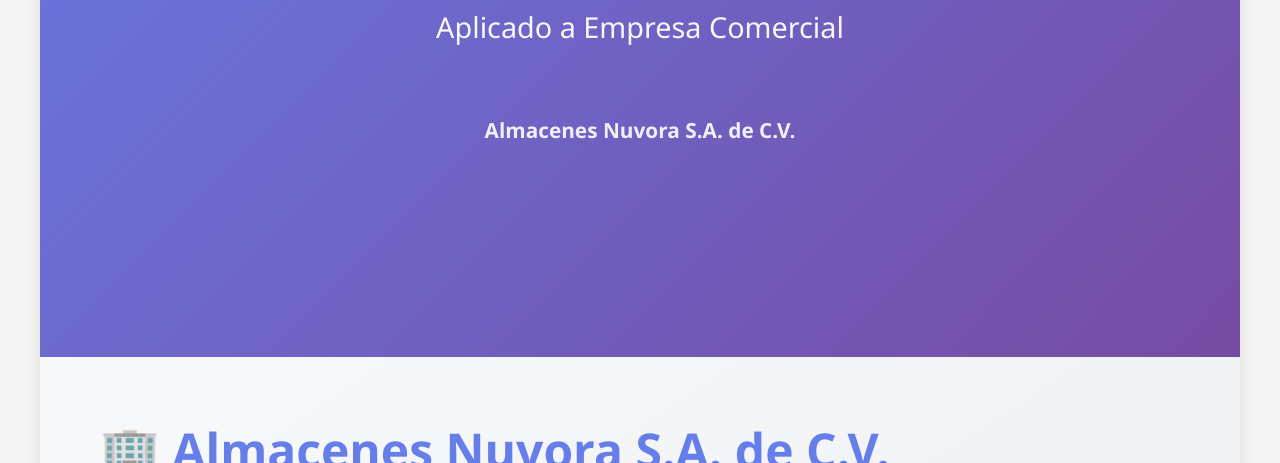
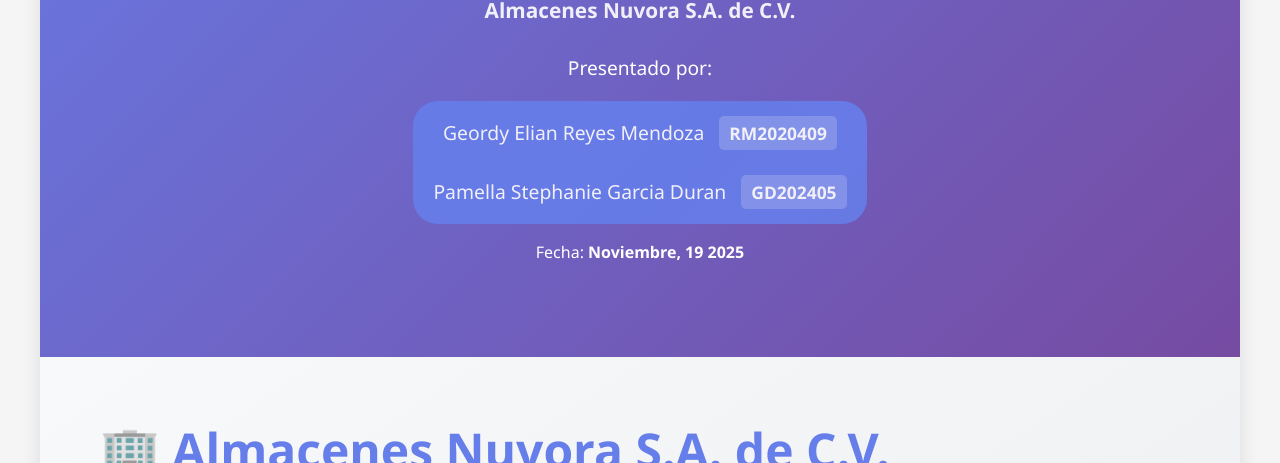
Before and after one commit to eliandev/study-docs, a plain HTML site: page htmlToPDF.html in a window 1280 px wide. Shown: the part 707-1170 px from the top of the page. Drawn offline with nearby package versions, Linux system fonts and the light colour scheme.

Commit message:
feat: :sparkles: Add presented by to pdf

```diff
--- a/htmlToPDF.html
+++ b/htmlToPDF.html
@@ -146,6 +146,50 @@
             font-size: 1.3em;
             margin-top: 30px;
             opacity: 0.9;
+        }
+
+        .slide-portada .presentado-por {
+            margin-top: 20px;
+            font-size: 1.1em;
+            opacity: 0.9;
+            background-color: #667eea;
+            color: white;
+            padding: 10px 20px;
+            border-radius: 25px;
+            display: flex;
+            flex-direction: column;
+            justify-content: center;
+            gap: 15px;
+            list-style: none;
+            margin-bottom: 1em;
+        }
+
+        .slide-portada .presentado-por li {
+            margin: 5px 0;
+            font-size: 1.1em;
+        }
+
+        .slide-portada .carnet {
+            font-size: 0.9em;
+            opacity: 1;
+            margin-left: 10px;
+            background-color: rgba(255, 255, 255, 0.2);
+            padding: 5px 10px;
+            border-radius: 5px;
+            font-weight: 600;
+            display: inline-block;
+        }
+
+        .slide-portada .copy {
+            background: rgba(255, 255, 255, 0.3);
+            border: none;
+            color: white;
+            padding: 5px 10px;
+            border-radius: 5px;
+            cursor: pointer;
+            font-size: 0.8em;
+            margin-left: 10px;
+            transition: background 0.3s ease;
         }
 
         .slide-empresa {
@@ -452,6 +496,17 @@
             <p class="subtitle">Aplicado a Empresa Comercial</p>
             <div class="company-info">
                 <strong>Almacenes Nuvora S.A. de C.V.</strong>
+            </div>
+
+            <div>
+                <p style="margin-top: 30px; font-size: 1.2em;">
+                    Presentado por:
+                <ul class="presentado-por list">
+                    <li>Geordy Elian Reyes Mendoza <span class="carnet">RM2020409 </span></li>
+                    <li>Pamella Stephanie Garcia Duran <span class="carnet">GD202405</span></li>
+                </ul>
+                Fecha: <strong>Noviembre, 19 2025</strong>
+                </p>
             </div>
         </div>
 
```
